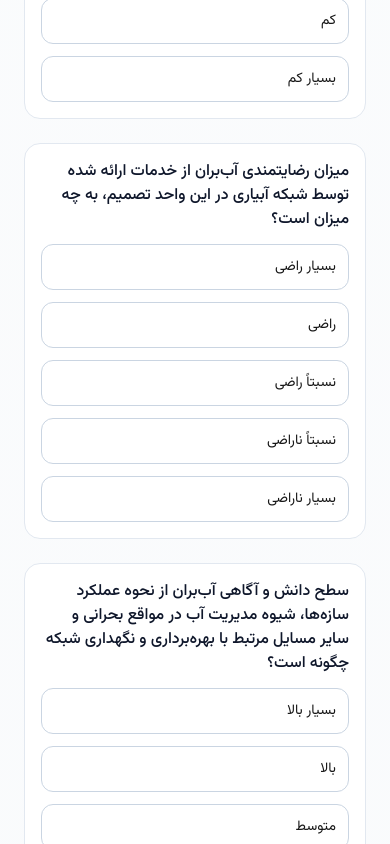
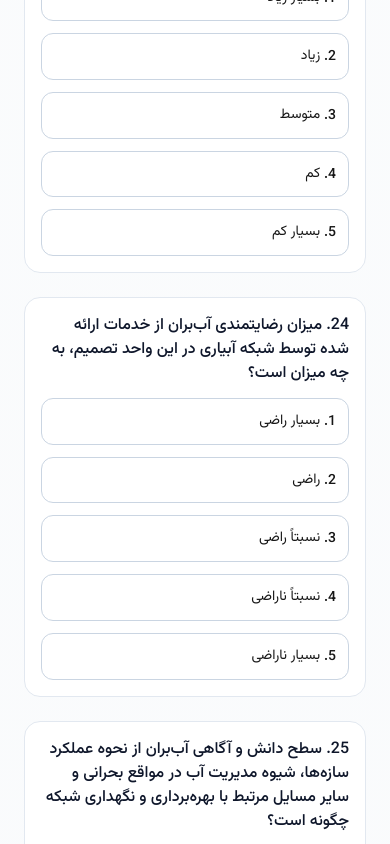
Before and after one commit to Alioax/dss, a Next.js app: page /questionnaire in a window 390 px wide. Shown: the part 10900-11744 px from the top of the page. Built offline with nearby package versions, Linux system fonts and the light colour scheme.

Commit message:
first edit after leaving north

```diff
--- a/app/layout.js
+++ b/app/layout.js
@@ -9,14 +9,24 @@ const vazirmatn = Vazirmatn({
 
 
 export const metadata = {
-  title: "Create Next App",
-  description: "Generated by create next app",
+  title: "پشتیبان شبکه",
+  description: "در حال توسعه",
 };
 
 export default function RootLayout({ children }) {
   return (
     <html lang="fa" dir="rtl">
-      <body className={`${vazirmatn.variable} font-sans`}>{children}</body>
+      <body
+        className={`${vazirmatn.variable} font-sans min-h-dvh flex flex-col`}
+      >
+        {/* Page content */}
+        <main className="flex-1">{children}</main>
+
+        {/* Global Footer */}
+        <footer className="text-xs text-slate-500 text-center py-4">
+          © ۲۰۲۵ نام گروه. تمامی حقوق محفوظ است. • نسخه پیش‌انتشار
+        </footer>
+      </body>
     </html>
   );
 }
--- a/app/page.js
+++ b/app/page.js
@@ -39,10 +39,6 @@ export default function HomePage() {
             </Link>
           </div>
         </div>
-
-        <footer className="mt-12 text-xs text-slate-500">
-          در حال توسعه
-        </footer>
       </div>
     </main>
   );
--- a/app/questionnaire/page.js
+++ b/app/questionnaire/page.js
@@ -1,7 +1,7 @@
 // app/questionnaire/page.js
 "use client";
 
-import { useMemo, useState } from "react";
+import { useMemo, useRef, useState } from "react"; // ⬅️ added useRef
 import { useRouter } from "next/navigation";
 import Link from "next/link";
 import QUESTIONS from "../data/questions";
@@ -9,6 +9,8 @@ import QUESTIONS from "../data/questions";
 export default function QuestionnairePage() {
   const router = useRouter();
   const [answers, setAnswers] = useState(Array(QUESTIONS.length).fill(null));
+  const qRefs = useRef([]); // ⬅️ refs for question containers
+
   const completed = useMemo(
     () => answers.filter((a) => a !== null).length,
     [answers]
@@ -125,7 +127,7 @@ export default function QuestionnairePage() {
               onClick={handleReset}
               className="rounded-lg border border-slate-300 px-3 py-1.5 text-sm text-slate-700 hover:bg-slate-50"
             >
-                پاک کردن همه
+              پاک کردن همه
             </button>
           </div>
         </div>
@@ -134,33 +136,39 @@ export default function QuestionnairePage() {
           {QUESTIONS.map((q, idx) => {
             const titleId = `q${q.id}-title`;
             const hasSelection = answers[idx] !== null;
+            const qNumber = idx + 1;
 
             return (
               <div
                 key={q.id}
+                ref={(el) => (qRefs.current[idx] = el)} // ⬅️ store ref
                 role="group"
                 aria-labelledby={titleId}
-                className="rounded-2xl border border-slate-200 bg-white"
+                className="rounded-2xl border border-slate-200 bg-white scroll-mt-24" // ⬅️ offset for sticky header
               >
-                <p id={titleId} className="px-4 pt-4 text-base font-medium text-slate-900">
-                  {q.text}
+                {/* Question number + text */}
+                <p
+                  id={titleId}
+                  className="px-4 pt-4 text-base font-medium text-slate-900"
+                >
+                  {qNumber}. {q.text}
                 </p>
 
                 <div className="p-4 sm:p-5 pt-3">
-                  <div className="grid grid-cols-1 gap-3 sm:grid-cols-2 lg:grid-cols-5">
-                    {q.options.map((opt) => {
+                  {/* Full-width options (one per row) */}
+                  <div className="flex flex-col gap-3">
+                    {q.options.map((opt, optIdx) => {
                       const id = `q${q.id}-v${opt.value}`;
                       const checked = answers[idx] === opt.value;
-
-                      // Muted look for non-selected options in a question that has a selection
                       const muted = hasSelection && !checked;
+                      const optNumber = optIdx + 1;
 
                       return (
                         <label
                           key={id}
                           htmlFor={id}
                           className={[
-                            "block cursor-pointer rounded-xl border p-3 text-sm whitespace-normal break-words transition",
+                            "block w-full cursor-pointer rounded-xl border p-3 text-sm whitespace-normal break-words transition",
                             checked
                               ? "border-slate-900 bg-slate-900 text-white"
                               : "border-slate-300 bg-white hover:border-slate-400",
@@ -174,8 +182,21 @@ export default function QuestionnairePage() {
                             className="sr-only"
                             value={opt.value}
                             checked={checked}
-                            onChange={() => setAnswer(idx, opt.value)}
+                            onChange={() => {
+                              const prev = answers[idx];
+                              setAnswer(idx, opt.value);
+                              // Scroll only on selection (not deselection) and not on last question
+                              if (prev !== opt.value && idx < QUESTIONS.length - 1) {
+                                setTimeout(() => {
+                                  qRefs.current[idx + 1]?.scrollIntoView({
+                                    behavior: "smooth",
+                                    block: "start",
+                                  });
+                                }, 300); // ⬅️ 300ms delay
+                              }
+                            }}
                             onClick={(e) => {
+                              // Allow deselection of the same option without scrolling
                               if (answers[idx] === opt.value) {
                                 e.preventDefault();
                                 clearAnswer(idx);
@@ -184,7 +205,9 @@ export default function QuestionnairePage() {
                             required={answers[idx] === null}
                             aria-labelledby={titleId}
                           />
-                          {opt.text}
+                          {/* Option number + text */}
+                          <span className="font-medium">{optNumber}.</span>{" "}
+                          <span className="align-middle">{opt.text}</span>
                         </label>
                       );
                     })}
--- a/app/results/results_client.js
+++ b/app/results/results_client.js
@@ -126,8 +126,6 @@ export default function ResultsClient() {
             دانلود JSON
           </button>
         </div>
-
-        <footer className="mt-10 text-xs text-slate-500">در حال توسعه</footer>
       </div>
     </main>
   );
```
